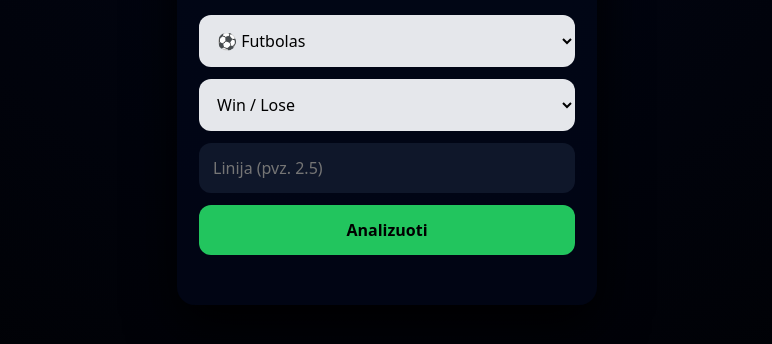
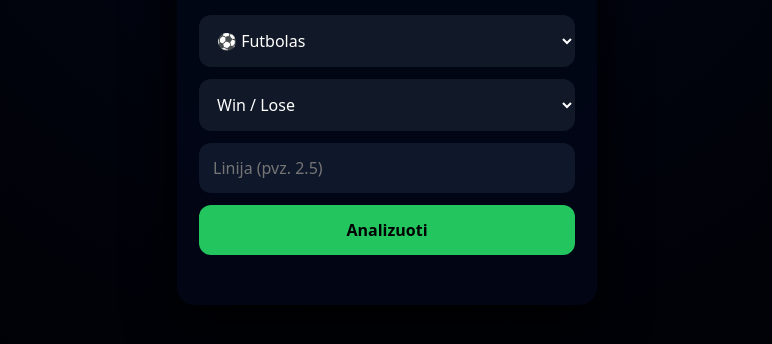
Before and after one commit to virgutiss-oss/euro-bet-analyzer, a plain HTML site: page index.html in a window 1280 px wide. Shown: the part 292-636 px from the top of the page, without its empty margins (253-1025 px from the left). Drawn offline with Linux system fonts and the light colour scheme.

Commit message:
Update style.css

```diff
--- a/style.css
+++ b/style.css
@@ -61,3 +61,7 @@ button {
   border-radius: 12px;
   margin-bottom: 10px;
 }
+select {
+  background: #111827;
+  color: white;
+}
```
